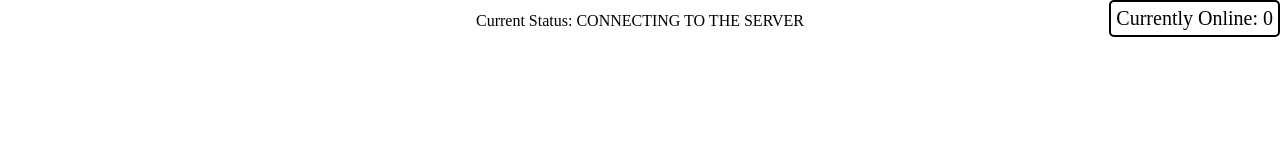
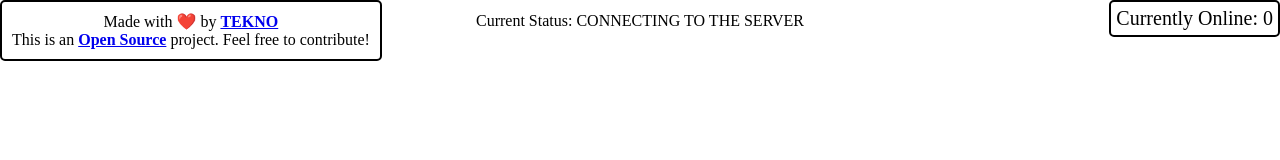
Before and after one commit to msteknoadam/online_battleship, a website with bundled scripts: page client/game.html in a window 1280 px wide. Built offline with nearby package versions, Linux system fonts and the light colour scheme.

Commit message:
Added open-source box

```diff
--- a/client/game.css
+++ b/client/game.css
@@ -1,5 +1,9 @@
 body * {
 	margin: 0;
+}
+
+body {
+	text-align: center;
 }
 
 .onlineHolder {
@@ -13,8 +17,22 @@ body * {
 	background: white;
 }
 
+.footer {
+	position: absolute;
+	top: 0;
+	left: 0;
+	padding: 10px;
+	border: 2px black solid;
+	border-radius: 5px;
+	text-align: center;
+	background-color: white;
+}
+
 @media (max-width: 1000px) {
 	.onlineHolder {
+		display: none;
+	}
+	.footer {
 		display: none;
 	}
 }
--- a/client/game.html
+++ b/client/game.html
@@ -17,6 +17,18 @@
 				<span class="status">CONNECTING TO THE SERVER</span>
 			</span>
 		</div>
+		<div class="footer">
+			Made with ❤️ by
+			<a href="https://github.com/msteknoadam" style="font-weight: bold"
+				>TEKNO</a
+			><br />This is an
+			<a
+				href="https://github.com/msteknoadam/onilne_battleship"
+				style="font-weight: bold"
+				>Open Source</a
+			>
+			project. Feel free to contribute!
+		</div>
 		<script src="./game.js"></script>
 	</body>
 </html>
--- a/client/style.css
+++ b/client/style.css
@@ -1,5 +1,9 @@
 body * {
 	margin: 0;
+}
+
+body {
+	text-align: center;
 }
 
 .onlineHolder {
@@ -13,8 +17,22 @@ body * {
 	background: white;
 }
 
+.footer {
+	position: absolute;
+	top: 0;
+	left: 0;
+	padding: 10px;
+	border: 2px black solid;
+	border-radius: 5px;
+	text-align: center;
+	background-color: white;
+}
+
 @media (max-width: 1000px) {
 	.onlineHolder {
 		display: none;
 	}
+	.footer {
+		display: none;
+	}
 }
```
Also changed, not shown: client/index.html (+12 -0 lines).
